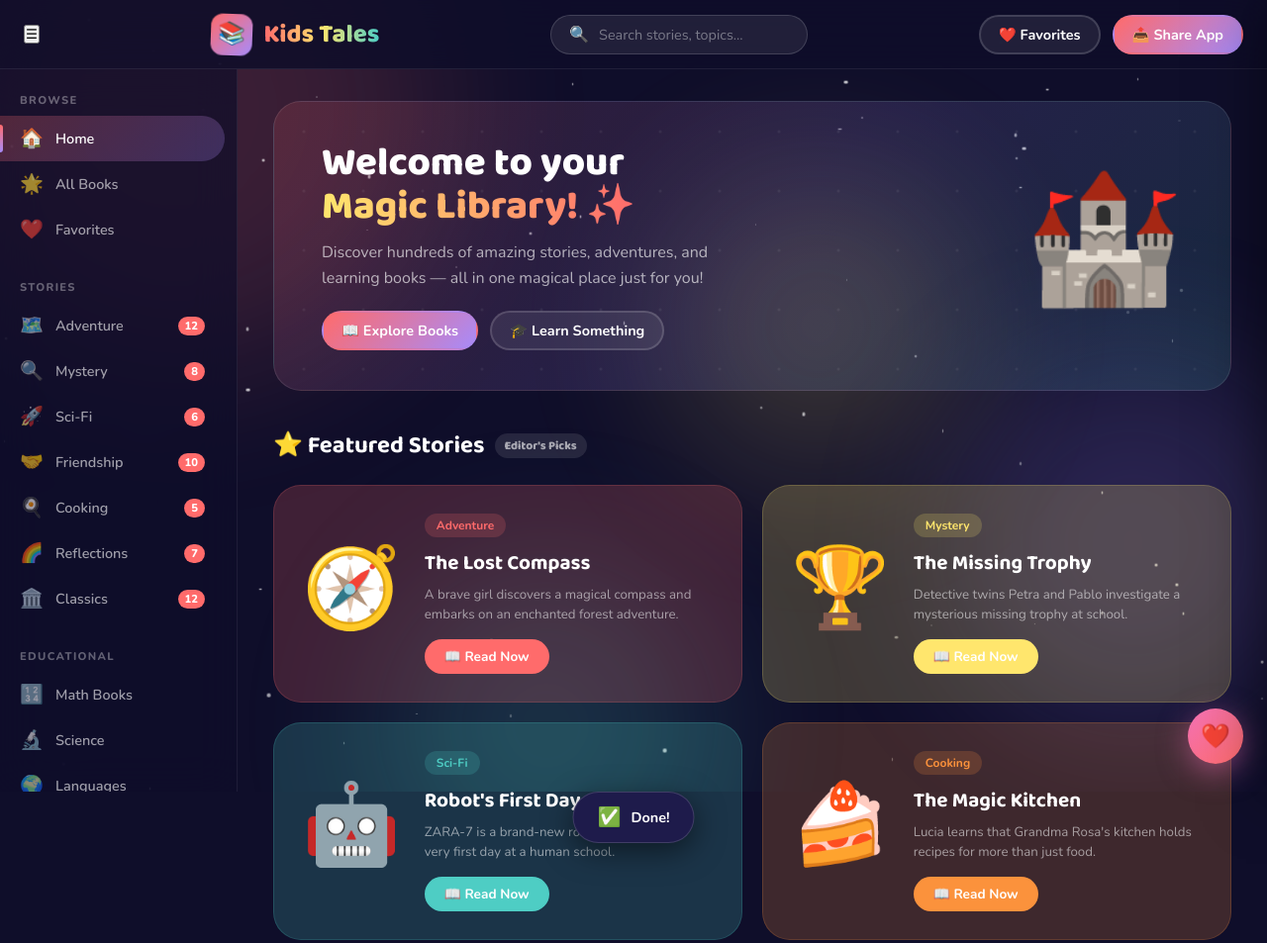
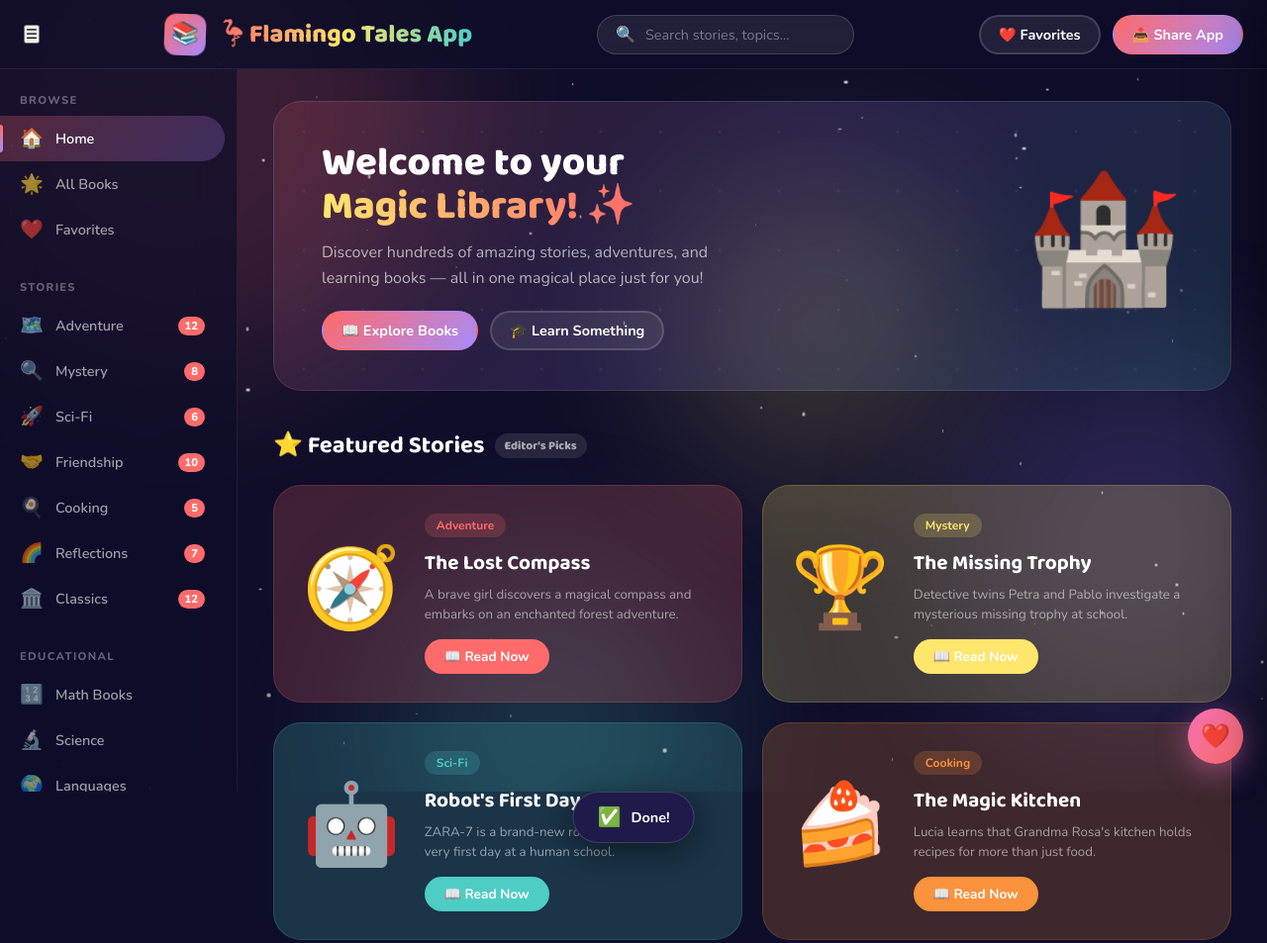
Before and after one commit to Robletodev/-Flamingo_Tales_app_by_Teacher-Joseline-Diaz-, a plain HTML site: page index.html in a window 1280 px wide. Shown: the top 953 px of the page at 99% size. Drawn offline with nearby package versions, Linux system fonts and the light colour scheme.

Commit message:
Update logo text from 'Kids Tales' to 'Flamingo Tales App'

```diff
--- a/index.html
+++ b/index.html
@@ -24,7 +24,7 @@
     <button class="hamburger" id="hamburgerBtn" aria-label="Open menu" onclick="toggleSidebar()">☰</button>
     <a class="logo" href="#">
       <div class="logo-icon">📚</div>
-      <span>Kids Tales</span>
+      <span>🦩Flamingo Tales App</span>
     </a>
     <div class="search-bar">
       <span>🔍</span>
```
